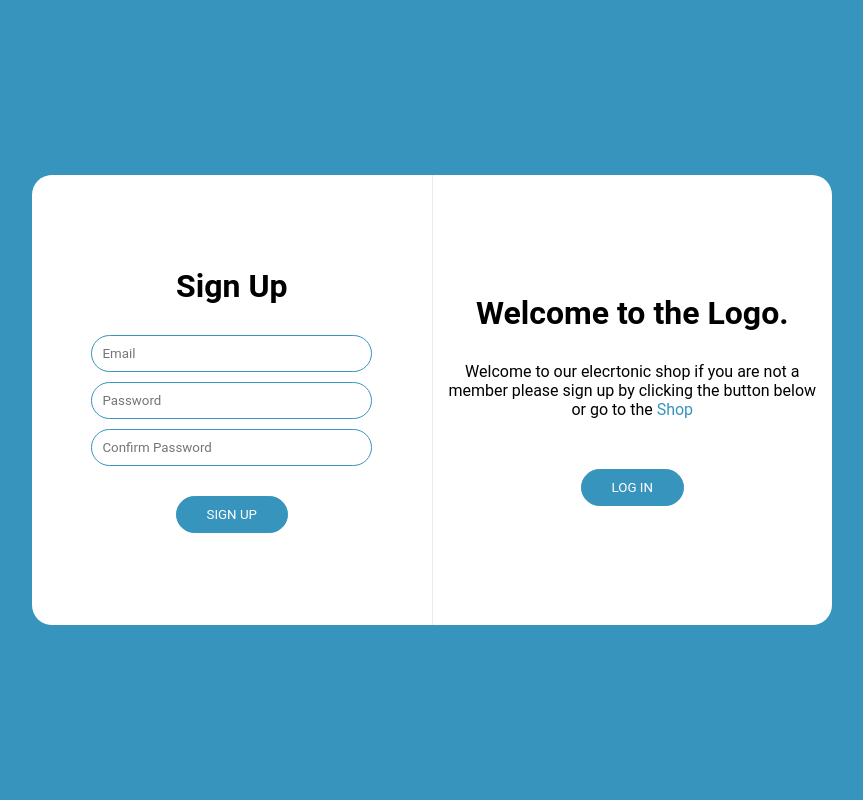
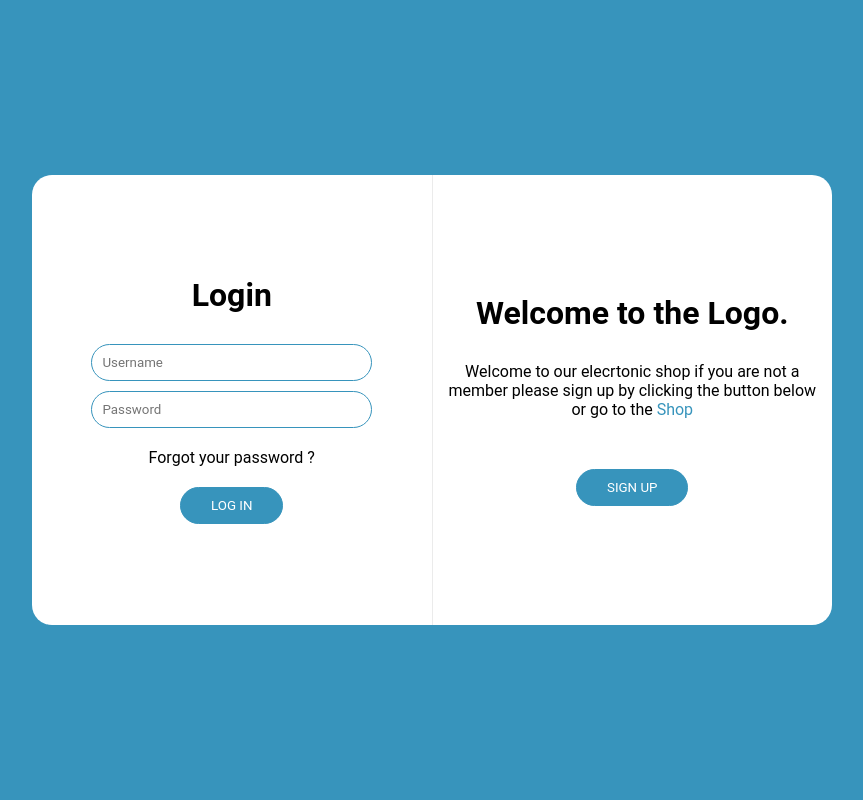
Before and after one commit to gk44739/Inxhinjeri-E-Ueb-it-Projekti, a PHP site: page /signup-login.html in a window 1280 px wide. Shown: the whole page, without its empty margins (208-1071 px from the left). Run offline with PHP 8.4, Linux system fonts and the light colour scheme.

Commit message:
Sign Up Login Form

```diff
--- a/css/signup-login.css
+++ b/css/signup-login.css
@@ -26,10 +26,18 @@
     display: flex;
     flex-direction: column;
     justify-content: center;
+    align-items: center;
     padding: 0 15px;
 }
-.login__form{
+.signup__form form,
+.login__form form,
+.signup__description form,
+.login__description form{
+    width: 100%;
+}
+.signup__form{
     display: none;
+    transition: all .3s;
 }
 .signup__form h1,
 .login__form h1{
@@ -53,17 +61,20 @@
     text-decoration: none;
     color: #000;
 }
-.login__description{
+.login__form p a:hover{
+    text-decoration: underline;
+}
+.signup__description{
     display: none;
 }
 .login__description,
 .signup__description{
     border-left: 1px solid #ebebeb;
 }
-.login__description a button,
-.signup__description a button,
-.signup__form a button,
-.login__form a button{
+#login__rid,
+#signup__rid,
+.signup__form button,
+.login__form button{
     margin-top: 20px;
     border: 1px solid #3794bc;
     border-radius: 20px;
@@ -74,10 +85,10 @@
     outline: none;
 }
 
-.login__description a button:hover,
-.signup__description a button:hover,
-.signup__form a button:hover,
-.login__form a button:hover{
+#login__rid:hover,
+#signup__rid:hover,
+.signup__form button:hover,
+.login__form button:hover{
     background-color: #fff;
     border: 1px solid #3794bc;
     color: #3794bc;
--- a/js/main.js
+++ b/js/main.js
@@ -1,6 +1,9 @@
-document.getElementById('back__to__top').addEventListener("click", function (){
-    window.scrollTo(0,0);
-});
+var back__to__top=document.getElementById('back__to__top');
+if(back__to__top){
+    back__to__top.addEventListener("click", function (){
+        window.scrollTo(0,0);
+    });
+}
 var ontop=document.getElementById('back__to__top');
 var prevScrollpos = window.pageYOffset;
 window.addEventListener('scroll', function() {
@@ -11,4 +14,26 @@ window.addEventListener('scroll', function() {
         ontop.classList.remove("on__top__fixed");
     }
     prevScrollpos = currentScrollPos;
+
 });
+
+var loginbtn=document.getElementById('login__rid');
+if(loginbtn){
+    loginbtn.addEventListener("click", function (){
+        document.getElementsByClassName('signup__description')[0].style.display='none';
+        document.getElementsByClassName('signup__form')[0].style.display='none';
+        document.getElementsByClassName('login__description')[0].style.display='flex';
+        document.getElementsByClassName('login__form')[0].style.display='flex';
+    });
+}
+
+var signupbtn=document.getElementById('signup__rid');
+if(signupbtn){
+    signupbtn.addEventListener("click", function (){
+        document.getElementsByClassName('login__description')[0].style.display='none';
+        document.getElementsByClassName('login__form')[0].style.display='none';
+        document.getElementsByClassName('signup__description')[0].style.display='flex';
+        document.getElementsByClassName('signup__form')[0].style.display='flex';
+
+    });
+}
--- a/signup-login.html
+++ b/signup-login.html
@@ -10,44 +10,48 @@
 <body>
             <div class="login__signup">
                 <div class="login__signup__inner">
+
                     <div class="login__form">
                         <h1>Login</h1>
                         <form action="">
-                            <input type="email" name="email" placeholder="Email">
+                            <input type="text" name="username" placeholder="Username">
                             <br>
                             <input type="password" name="password" placeholder="Password">
                             <p><a href="#">Forgot your password ?</a></p>
-                            <a href="#"><button>LOG IN</button></a>
+                            <button >LOG IN</button>
                         </form>
                     </div>
 
                     <div class="signup__form">
                         <h1>Sign Up</h1>
                         <form action="">
+                            <input type="text" name="username" placeholder="Username">
+                            <br>
                             <input type="email" name="email" placeholder="Email">
                             <br>
                             <input type="password" name="password" placeholder="Password">
                             <br>
                             <input type="password" name="confirmpassword" placeholder="Confirm Password">
-                            <a href="#"><button>SIGN UP</button></a>
+                            <button>SIGN UP</button>
                         </form>
                     </div>
 
                     <div class="login__description">
                         <h1>Welcome to the Logo.</h1>
                         <p>Welcome to our elecrtonic shop if you are not a member please sign up by clicking the button below or go to the <a href="index.html">Shop</a></p>
-                        <a href="#"><button>SIGN UP</button></a>
+                        <button id="signup__rid">SIGN UP</button>
                     </div>
 
                     <div class="signup__description">
                         <h1>Welcome to the Logo.</h1>
-                        <p>Welcome to our elecrtonic shop if you are not a member please sign up by clicking the button below or go to the <a href="index.html">Shop</a></p>
-                        <a href="#"><button>LOG IN</button></a>
+                        <p>If you have an account you can log in or go shopping right away <a href="index.html">Shop</a></p>
+
+                        <button id="login__rid">LOG IN</button>
                     </div>
 
 
                 </div>
             </div>
-    <script src='main.js'></script>
+            <script src='js/main.js'></script>
 </body>
 </html>
```
